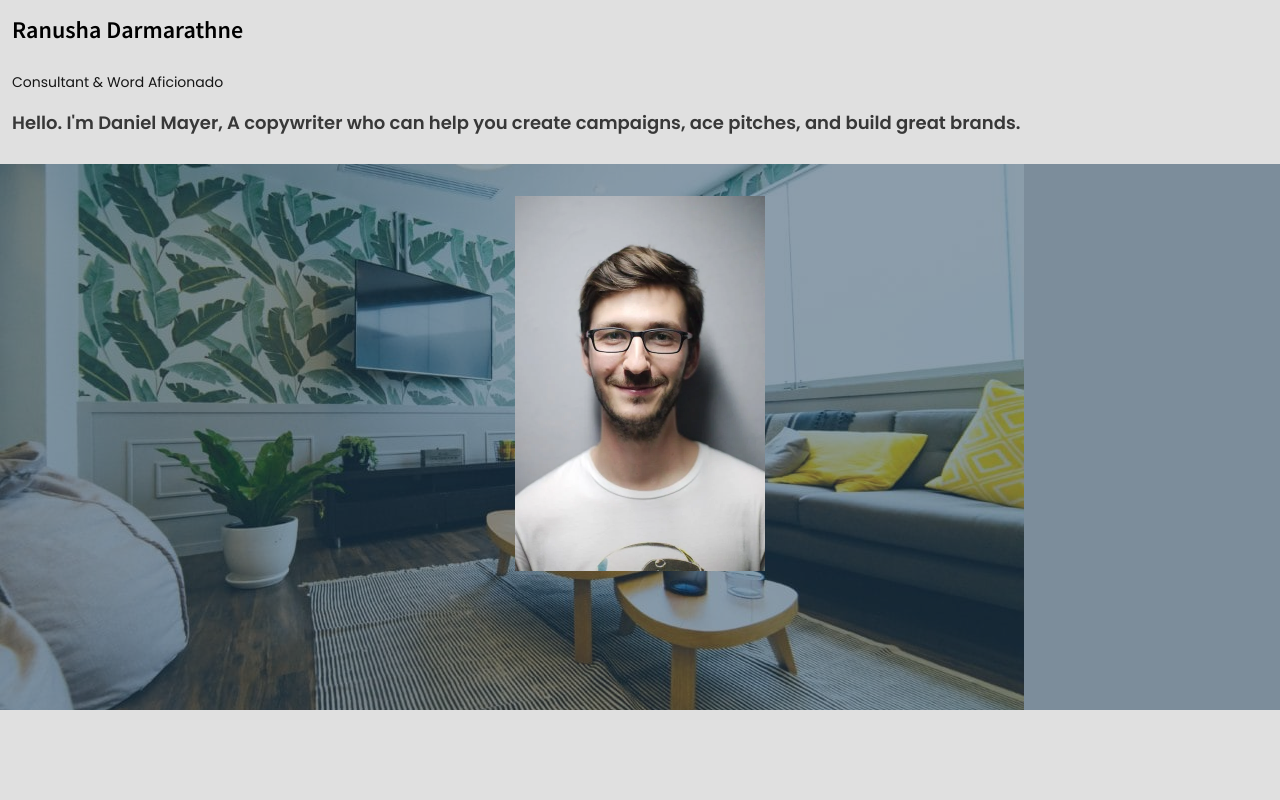
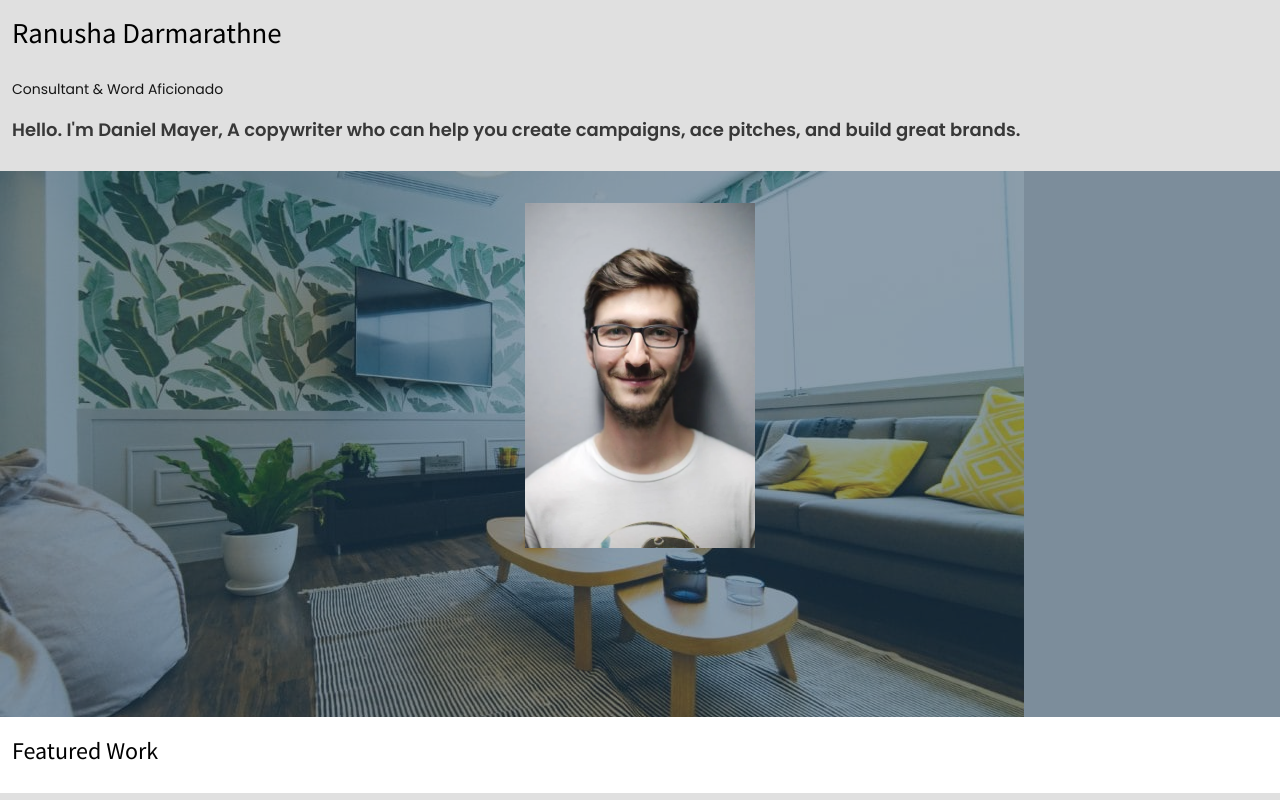
Before and after one commit to idsithija/portfolio-rd, a Next.js app: page / in a window 1280 px wide. Built offline with nearby package versions, Linux system fonts and the light colour scheme.

Commit message:
work grid setup

```diff
--- a/components/Header.tsx
+++ b/components/Header.tsx
@@ -2,13 +2,11 @@ import Hambuger from "../assets/icons/Hambuger"
 
 function Header() {
   return (
-    <div className="flex p-3">
+    <div className="flex p-3 justify-between">
       <div className="flex-[7_7_0%]">
-        <h1 className="text-[1.5rem] font-semibold">Ranusha Darmarathne</h1>
+        <h1 className="text-[1.8rem]">Ranusha Darmarathne</h1>
       </div>
-      <div className="flex-[3_3_0%]">
-        <Hambuger />
-      </div>
+      <Hambuger />
     </div>
   )
 }
--- a/components/Hero.tsx
+++ b/components/Hero.tsx
@@ -13,7 +13,7 @@ function Hero() {
       </div>
       <div className="mt-4 h-full bg-hero-img bg-no-repeat shadow-1xbb">
         <div className="p-3 mt-5 flex justify-center">
-          <Image src={Person} width={250} alt="person" priority />
+          <Image src={Person} width={230} alt="person" priority />
         </div>
       </div>
     </div>
--- /dev/null
+++ b/components/WorkGrid.tsx
@@ -0,0 +1,11 @@
+export default function WorkGrid() {
+  return (
+    <div className="bg-white">
+      <div className="pt-4 px-3 pb-6">
+        <h3 className="text-[1.5rem]">
+          Featured Work
+        </h3>
+      </div>
+    </div>
+  )
+}
--- a/pages/index.tsx
+++ b/pages/index.tsx
@@ -1,6 +1,7 @@
 import Head from 'next/head'
 import Header from '../components/Header'
 import Hero from '../components/Hero'
+import WorkGrid from '../components/WorkGrid'
 
 const Home = () => {
   return (
@@ -11,6 +12,7 @@ const Home = () => {
       </Head>
       <Header />
       <Hero />
+      <WorkGrid />
     </div>
   )
 }
--- a/styles/globals.scss
+++ b/styles/globals.scss
@@ -5,7 +5,7 @@
 
 @layer base {
   html {
-    @apply scroll-smooth;
+    @apply scroll-smooth hover:scroll-auto;
   }
   .poppins-font {
     font-family: "Poppins", sans-serif;
```
